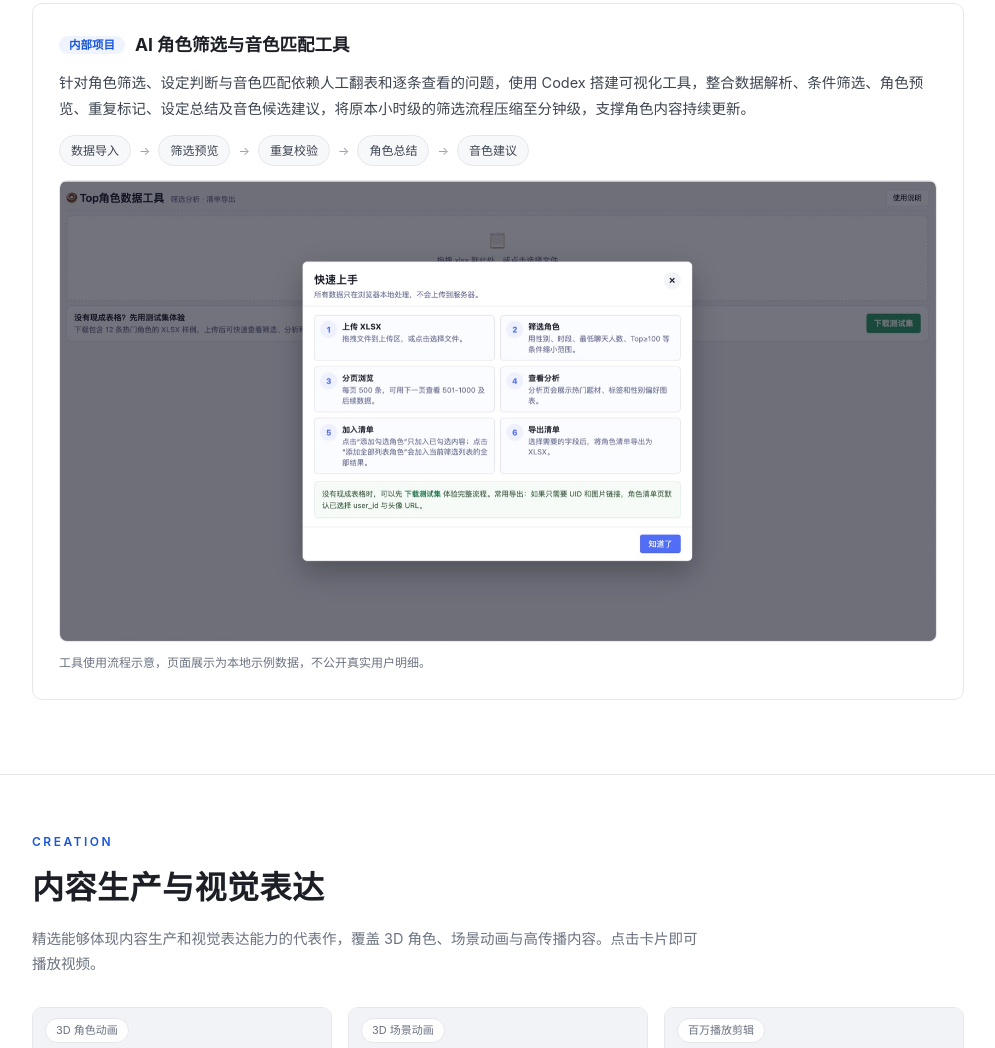
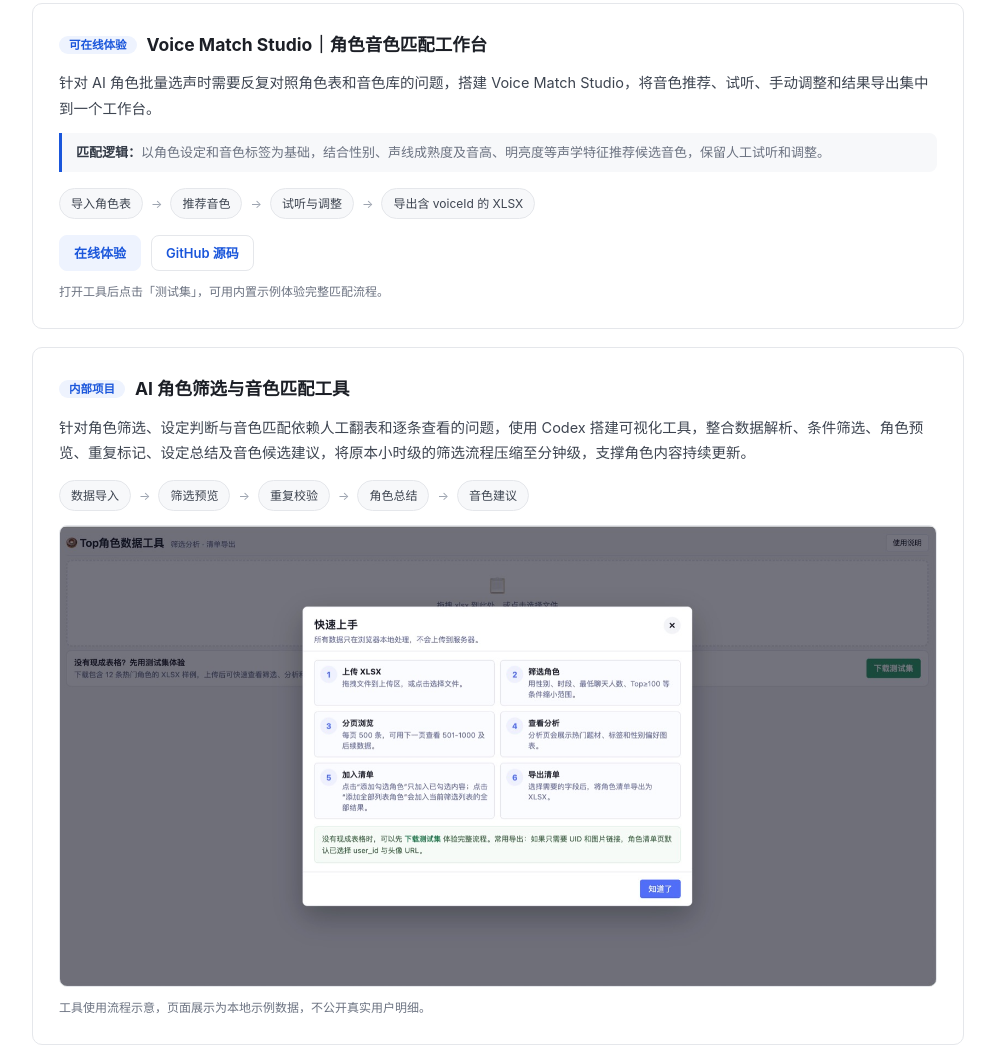
Before and after one commit to wu-nai-a/portfolio, a plain HTML site: page index.html in a window 1280 px wide. Shown: the part 8755-9803 px from the top of the page, without its empty margins (142-1137 px from the left). Drawn offline with Linux system fonts and the light colour scheme.

Commit message:
feat: 在效率工具中新增 Voice Match Studio

```diff
--- a/index.html
+++ b/index.html
@@ -133,6 +133,14 @@
     border:1px solid var(--line);border-radius:999px;padding:4px 11px;
   }
   .process-flow .arrow{border:0;background:transparent;padding:0;color:#9ca3af}
+  .project-links{display:flex;gap:10px;flex-wrap:wrap;margin-top:16px}
+  .project-links a{
+    border:1px solid var(--line);border-radius:8px;padding:6px 14px;
+    color:var(--accent);font-size:13px;font-weight:600;
+  }
+  .project-links a:first-child{background:var(--accent-soft);border-color:var(--accent-soft)}
+  .project-links a:hover{border-color:var(--accent)}
+  .project-links a:focus-visible{outline:2px solid var(--accent);outline-offset:2px}
 
   /* ---------- Images ---------- */
   .img-grid{display:grid;grid-template-columns:repeat(auto-fit,minmax(240px,1fr));gap:14px;margin-top:8px}
@@ -431,6 +439,17 @@
       <h2>效率案例｜将重复运营流程工具化</h2>
     </div>
     <div class="card reveal">
+      <h3><span class="idx">可在线体验</span>Voice Match Studio｜角色音色匹配工作台</h3>
+      <p class="desc">针对 AI 角色批量选声时需要反复对照角色表和音色库的问题，搭建 Voice Match Studio，将音色推荐、试听、手动调整和结果导出集中到一个工作台。</p>
+      <div class="duty"><b>匹配逻辑：</b>以角色设定和音色标签为基础，结合性别、声线成熟度及音高、明亮度等声学特征推荐候选音色，保留人工试听和调整。</div>
+      <div class="process-flow"><span>导入角色表</span><span class="arrow">→</span><span>推荐音色</span><span class="arrow">→</span><span>试听与调整</span><span class="arrow">→</span><span>导出含 voiceId 的 XLSX</span></div>
+      <div class="project-links">
+        <a href="https://wu-nai-a.github.io/voice-match-studio/" target="_blank" rel="noopener">在线体验</a>
+        <a href="https://github.com/wu-nai-a/voice-match-studio" target="_blank" rel="noopener">GitHub 源码</a>
+      </div>
+      <p class="evidence-note">打开工具后点击「测试集」，可用内置示例体验完整匹配流程。</p>
+    </div>
+    <div class="card reveal">
       <h3><span class="idx">内部项目</span>AI 角色筛选与音色匹配工具</h3>
       <p class="desc">针对角色筛选、设定判断与音色匹配依赖人工翻表和逐条查看的问题，使用 Codex 搭建可视化工具，整合数据解析、条件筛选、角色预览、重复标记、设定总结及音色候选建议，将原本小时级的筛选流程压缩至分钟级，支撑角色内容持续更新。</p>
       <div class="process-flow"><span>数据导入</span><span class="arrow">→</span><span>筛选预览</span><span class="arrow">→</span><span>重复校验</span><span class="arrow">→</span><span>角色总结</span><span class="arrow">→</span><span>音色建议</span></div>
```
